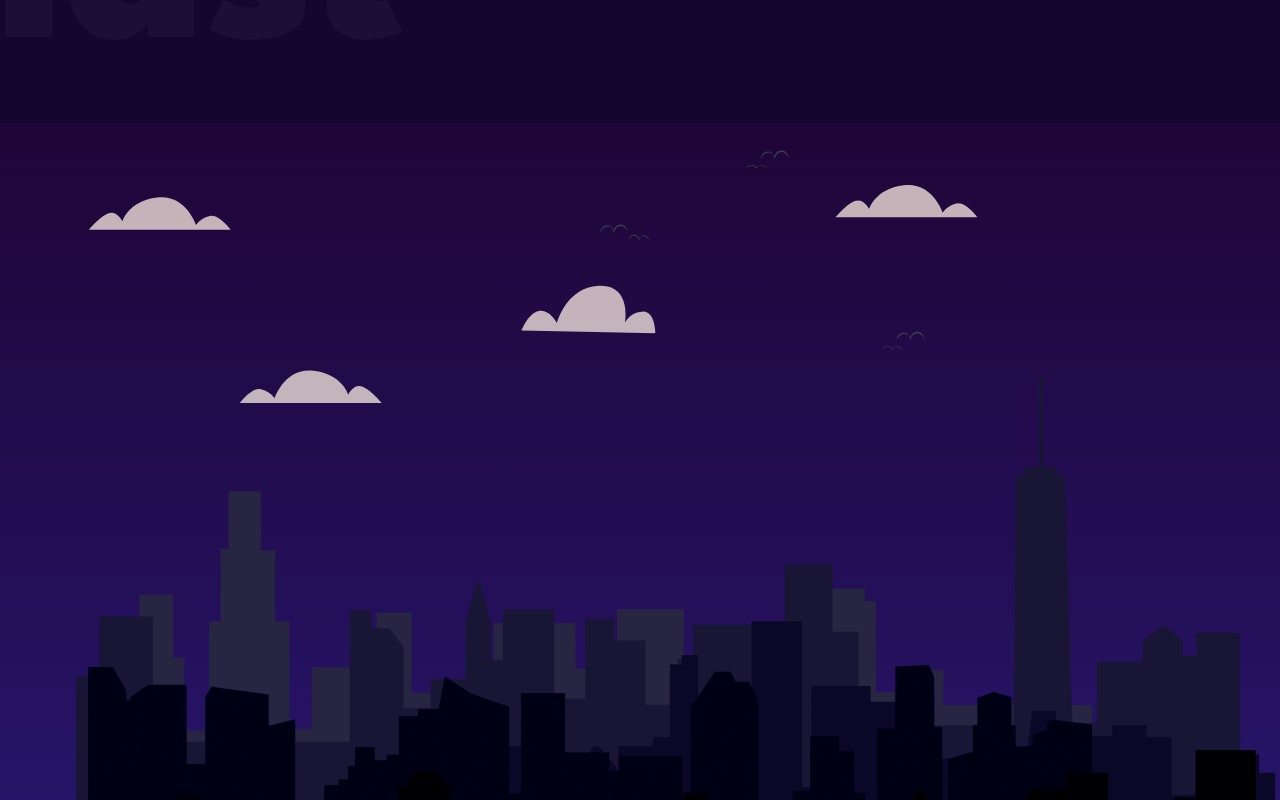
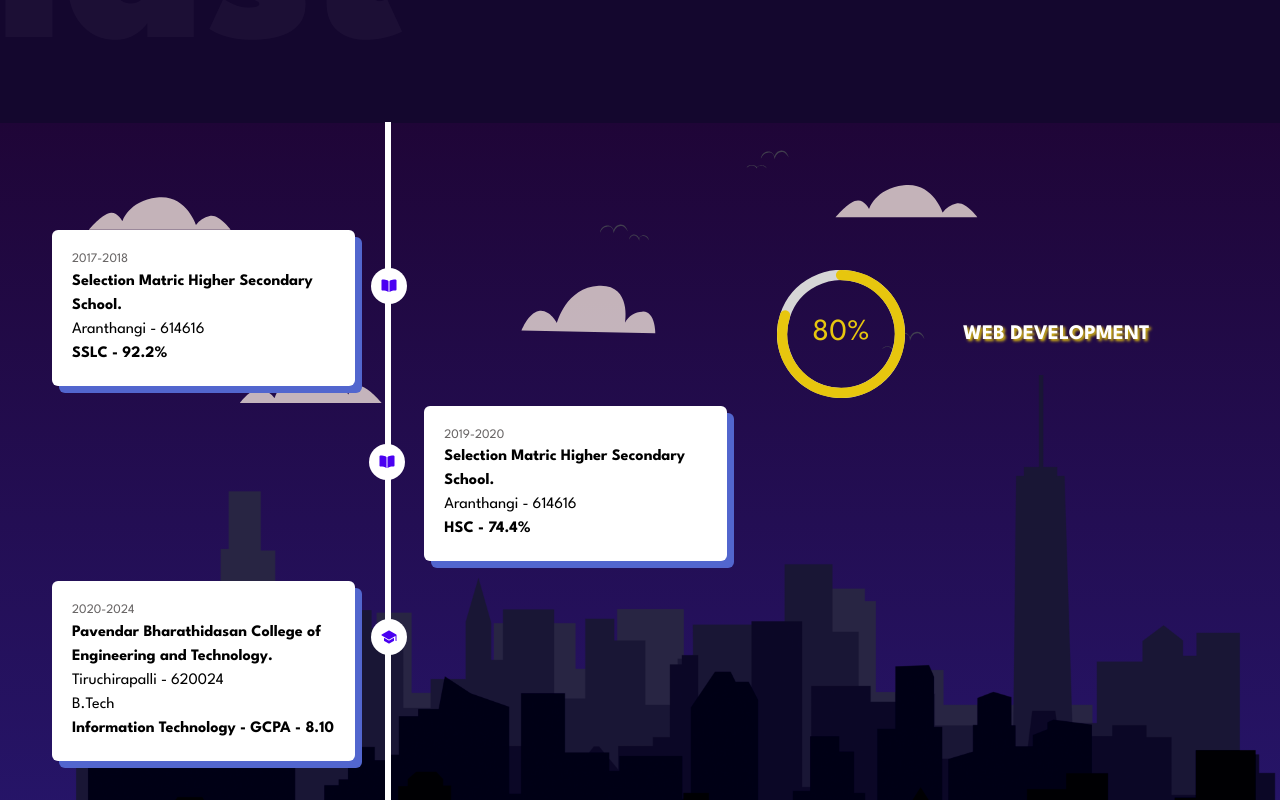
Before and after one commit to sreekrishnah/portfolio, a React (Vite) app: page / in a window 1280 px wide. Shown: the part 680-1480 px from the top of the page. Built offline with nearby package versions, Linux system fonts and the light colour scheme; a web font is replaced by a local one.

Commit message:
About Page (on Construction)

```diff
--- a/package.json
+++ b/package.json
@@ -12,6 +12,7 @@
   "dependencies": {
     "framer-motion": "^11.0.14",
     "react": "^18.2.0",
+    "react-circular-progressbar": "^2.1.0",
     "react-dom": "^18.2.0"
   },
   "devDependencies": {
--- a/src/components/about/About.jsx
+++ b/src/components/about/About.jsx
@@ -1,12 +1,24 @@
 import './about.css';
+import School from './Academics';
+import CircularProgressBar from './Progessbar';
 
 function About() {
     return (
       <section id="About">
         <img className="clouds" src="/clouds.svg" alt=""/>
         <img src='/mountain.png' alt='' className='mountain'/>
+        <div className="about-container">
+          <div className="academic-container">
+            <School/>
+          </div>
+          <div className="skill-container">
+            <CircularProgressBar/>
+          </div>
+        </div>
       </section>
     )
   }
 
+
+
   export default About
--- /dev/null
+++ b/src/components/about/Academics.jsx
@@ -0,0 +1,54 @@
+import './academic.css'
+
+const school = [
+    {
+      id:1,
+      icon:'book',
+      qualification:'SSLC',
+      name : 'Selection Matric Higher Secondary School.',
+      place: 'Aranthangi - 614616',
+      year:'2017-2018',
+      percentage:'92.2%',
+    },
+    {
+      id:2,
+      icon:'book',
+      qualification:'HSC',
+      name : 'Selection Matric Higher Secondary School.',
+      place: 'Aranthangi - 614616',
+      year:'2019-2020',
+      percentage:'74.4%',
+    },{
+      id:3,
+      icon:'school',
+      qualification:'Information Technology',
+      branch:'B.Tech',
+      name : 'Pavendar Bharathidasan College of Engineering and Technology.',
+      place: 'Tiruchirapalli - 620024',
+      year:'2020-2024',
+      percentage:'GCPA - 8.10',
+    },
+]
+
+const Container = (props)=>{
+    return <div className={`school-container scon${props.id}`}>
+      <div className="text-box">
+          <p className='year'>{props.year}</p>
+          <h1>{props.name}</h1>
+          <p className='place'>{props.place}</p>
+          <p className='branch'>{props.branch}</p>
+          <h2>{props.qualification} - {props.percentage}</h2>
+      </div>
+      <ion-icon name={props.icon}></ion-icon>
+    </div>
+}
+
+function School(){
+    return <div className='timeline'>
+        {school.map((school)=>{
+          return <Container {...school} key={school.id}/>
+        })}
+    </div>
+}
+
+export default School
--- /dev/null
+++ b/src/components/about/Progessbar.jsx
@@ -0,0 +1,52 @@
+import { useEffect, useState } from 'react';
+import { CircularProgressbar } from 'react-circular-progressbar';
+import 'react-circular-progressbar/dist/styles.css';
+import './progressbar.css'
+
+function CircularProgressBar() {
+  const [percentage, setPercentage] = useState(0);
+
+  useEffect(() => {
+    setTimeout(() => {
+      if (percentage < 80) {
+        setPercentage(percentage + 1);
+      }
+    }, 50);
+  }, [percentage]);
+
+  return (
+    <div className='progressbar-container'>
+      <div className='progressbar'>
+        <CircularProgressbar value={percentage} text={`${percentage}%`} styles={{
+            path: {
+                // Path color
+                stroke: `#e7c60e`,
+            },
+            trail: {
+                // Trail color
+                stroke: '#d6d6d6',
+                // Whether to use rounded or flat corners on the ends - can use 'butt' or 'round'
+                strokeLinecap: 'butt',
+                // Rotate the trail
+                transform: 'rotate(0.30turn)',
+                transformOrigin: 'center',
+              },
+              // Customize the text
+              text: {
+                // Text color
+                fill: '#e7c60e',
+                // Text size
+                fontSize: '24px',
+              },
+              // Customize background - only used when the `background` prop is true
+              background: {
+                fill: '#5266ce',
+              },
+            }}/>
+      </div>
+      <h2>Web Development</h2>
+    </div>
+  );
+}
+
+export default CircularProgressBar
--- a/src/components/about/about.css
+++ b/src/components/about/about.css
@@ -6,14 +6,32 @@
 .mountain{
     width:100vw;
     position: absolute;
-    bottom: 0rem;
+    bottom: 0;
     filter: opacity(100%);
-    overflow: hidden;
 }
 
 .clouds{
     width:100vw;
-    position: absolute;
+    position: relative;
     top: 0rem;
     filter: opacity(80%);
+    z-index: 1;
 }
+
+.about-container{
+    width: 100vw;
+    position: absolute;
+    top: 0;
+    z-index: 4;
+    display: flex;
+}
+
+.academic-container{
+    margin-left: 2rem;
+    color: #0000;
+    width: 100%;
+}
+
+/* .sample{
+    color: #e7c60e;
+} */
--- /dev/null
+++ b/src/components/about/academic.css
@@ -0,0 +1,96 @@
+.timeline{
+    position: relative;
+    max-width: 1200px;
+    margin: 100px auto;
+}
+
+.school-container{
+    font-family: "League Spartan", sans-serif;
+    padding: 10px 20px;
+    position: relative;
+    color: #000;
+    width: 38%;
+    animation: movedown 1s linear forwards;
+    opacity: 0;
+}
+
+.text-box{
+    background-color: #fff;
+    padding: 20px 20px;
+    border-radius: 6px;
+    font-size: 1rem;
+    box-shadow: 7px 7px #5266ce;
+}
+
+.year{
+    font-size: 13px;
+    color: #696666;
+}
+
+.school-container h1, .school-container h2{
+    font-weight: 700;
+}
+
+.scon2{
+    left: 41.3%;
+}
+
+.school-container ion-icon{
+    padding: 10px;
+    position: absolute;
+    width: 1rem;
+    height: 1rem;
+    color: #4a00f1;
+    background-color: #fff;
+    border-radius: 50%;
+    right: -2rem;
+    top: 3rem;
+    z-index: 1;
+}
+
+.scon2 ion-icon{
+    left: -2.2rem;
+}
+
+.timeline::after{
+    content: '';
+    position: absolute;
+    width: 6px;
+    height: 100vh;
+    background: #fff;
+    top: -6.1rem;
+    left: 39.5%;
+    margin-left: -3px;
+    animation: moveline 4s linear forwards;
+    z-index: -1;
+}
+
+@keyframes moveline {
+    0%{
+        height: 0;
+    }
+    100%{
+        height: 100vh;
+    }
+}
+
+@keyframes movedown {
+    0%{
+        opacity: 1;
+        transform: translateY(-30px);
+    }
+    100%{
+        opacity: 1;
+        transform: translateY(0px);
+    }
+}
+
+.school-container:nth-child(1){
+    animation-delay: 1s;
+}
+.school-container:nth-child(2){
+    animation-delay: 2s;
+}
+.school-container:nth-child(3){
+    animation-delay: 3s;
+}
--- /dev/null
+++ b/src/components/about/progressbar.css
@@ -0,0 +1,29 @@
+.progressbar-container{
+    font-family: "League Spartan", sans-serif;
+    position: relative;
+    top: 20%;
+    right: 45%;
+    z-index: 4;
+    display: flex;
+    align-items: center;
+}
+
+.progressbar-container h2{
+    position: relative;
+    right: -12%;
+    padding: .5rem 1rem;
+    color: #fff;
+    font-weight: 700;
+    text-transform: uppercase;
+    font-size: 1.3rem;
+    text-wrap: nowrap;
+    text-shadow: 2px 2px 3px #e7c60e;
+}
+
+.progressbar-path{
+    fill: #5266ce;
+}
+
+.progressbar{
+    width: 8rem;
+}
--- a/src/components/hero/hero.css
+++ b/src/components/hero/hero.css
@@ -29,7 +29,7 @@
 
 #Home h2{
     position: absolute;
-    top: 30%;
+    top: 27%;
     left: 15%;
     font-family: "League Spartan", sans-serif;
     text-transform: uppercase;
@@ -43,7 +43,7 @@
 #Home h1{
     width: 30%;
     position: absolute;
-    top: 40%;
+    top: 37%;
     left: 15%;
     font-family: "Timmana", sans-serif;
     text-transform: uppercase;
@@ -90,7 +90,7 @@
     padding: 7px 14px;
     z-index: 99;
     position: relative;
-    top: 60%;
+    top: 62%;
     left: 15%;
     border-radius: .9rem;
     box-shadow: 5px 5px 7px #0000;
@@ -124,7 +124,7 @@
 .scroll-btn{
     width: 2.5rem;
     position: absolute;
-    top: 70%;
+    top: 72%;
     left: 22%;
     z-index: 99;
 }
--- a/src/components/navbar/navbar.css
+++ b/src/components/navbar/navbar.css
@@ -1,7 +1,7 @@
 
 
 nav {
-  margin: 1.5rem;
+  margin: .5rem;
   display: flex;
   justify-content: space-between;
   z-index: 99;
```
Also changed, not shown: public/school.png (added), 1 other file (tests, documents, lock files or other folders).
